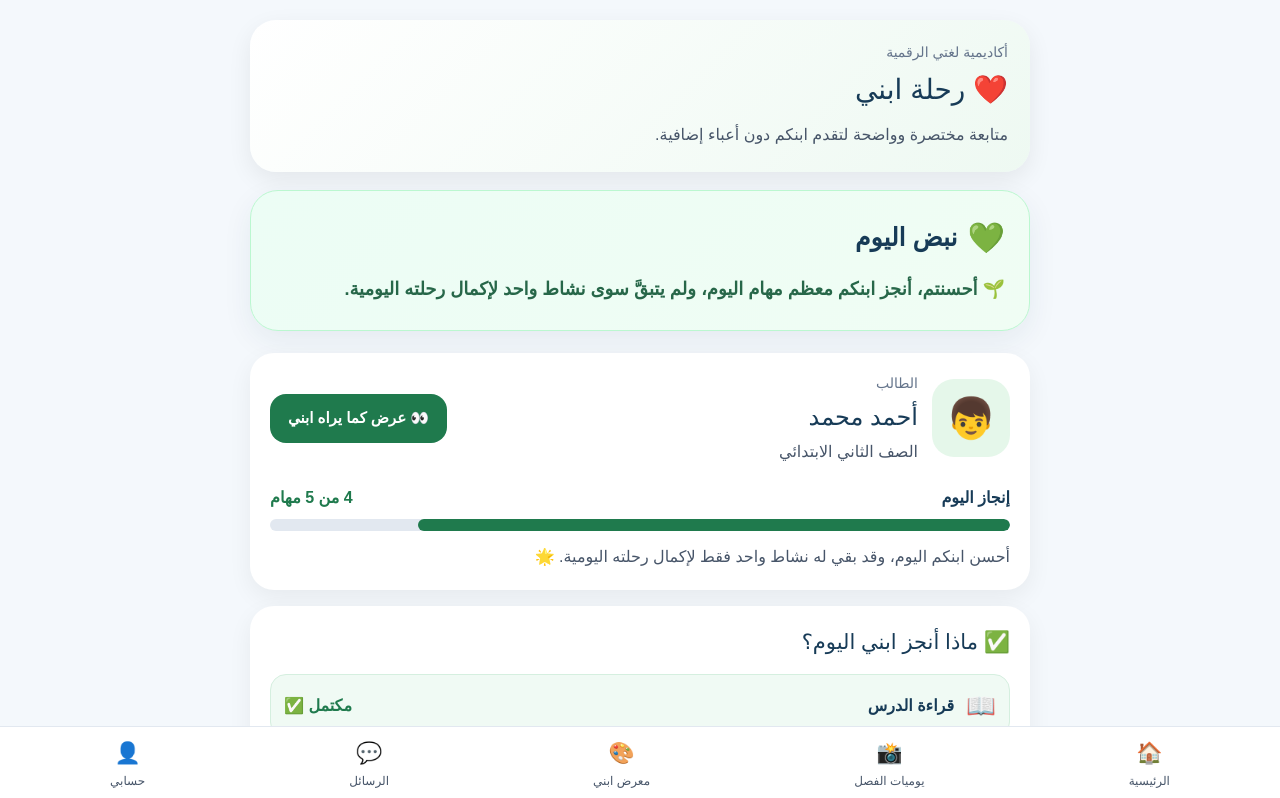
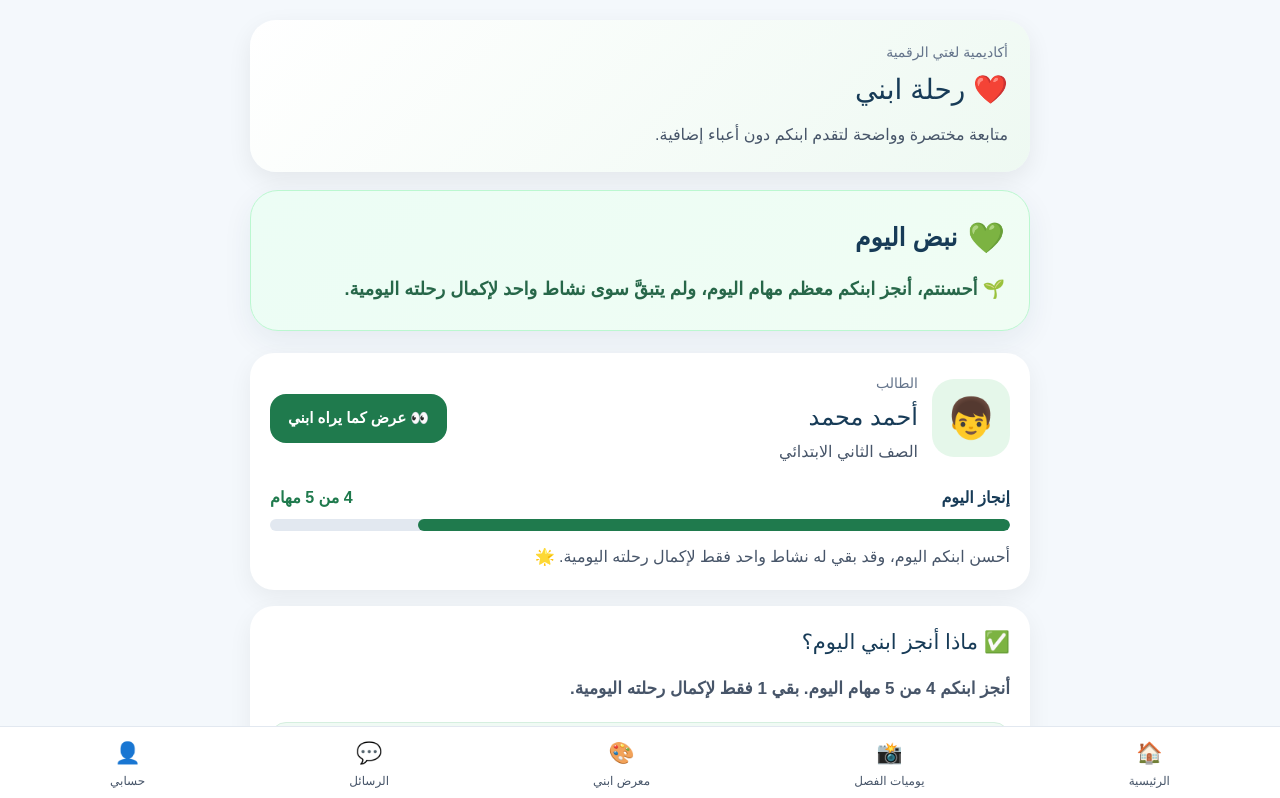
Before and after one commit to a31164949-blip/lughati-academy, a Next.js app in the folder lughati-next/: page /parent in a window 1280 px wide. Shown: the top 798 px of the page. Built offline with nearby package versions, Linux system fonts and the light colour scheme.

Commit message:
Add daily tasks summary to parent page

```diff
--- a/lughati-next/app/parent/page.tsx
+++ b/lughati-next/app/parent/page.tsx
@@ -201,7 +201,22 @@ export default function ParentPage() {
           <h2 style={sectionTitleStyle}>
             ✅ ماذا أنجز ابني اليوم؟
           </h2>
-
+<p
+  style={{
+    margin: "0 0 18px",
+    color: "#475569",
+    fontSize: "17px",
+    lineHeight: 1.8,
+    fontWeight: 600,
+  }}
+>
+  أنجز ابنكم {completedCount} من {dailyTasks.length} مهام اليوم.
+  {completedCount === dailyTasks.length
+    ? " اكتملت جميع المهام، أحسنتم في دعمه وتشجيعه. 🎉"
+    : ` بقي ${
+        dailyTasks.length - completedCount
+      } فقط لإكمال رحلته اليومية.`}
+</p>
           <div
             style={{
               display: "grid",
```
